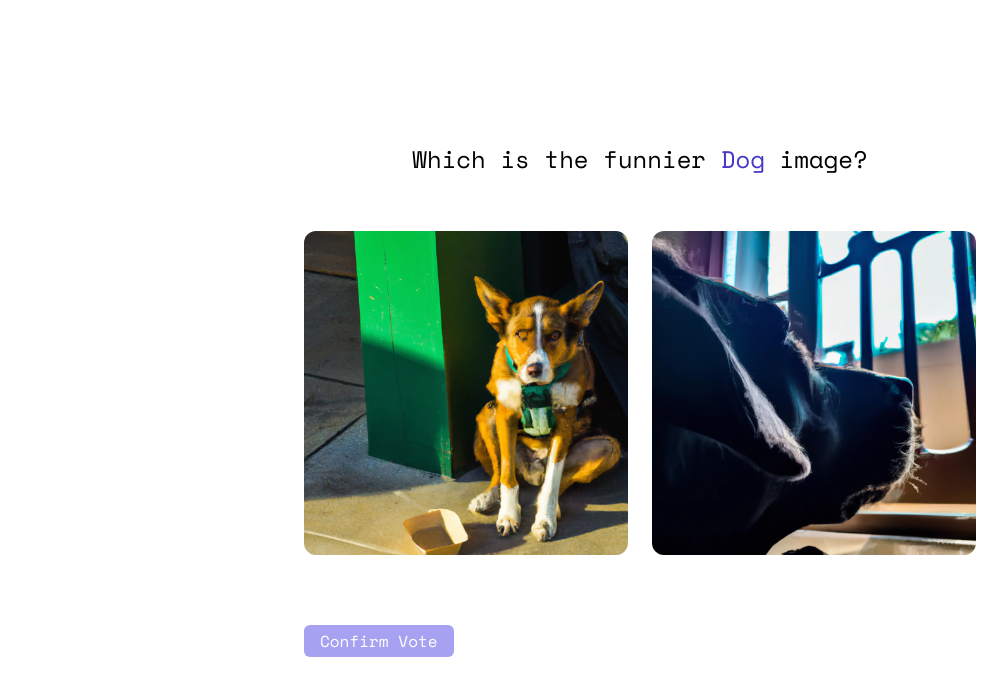
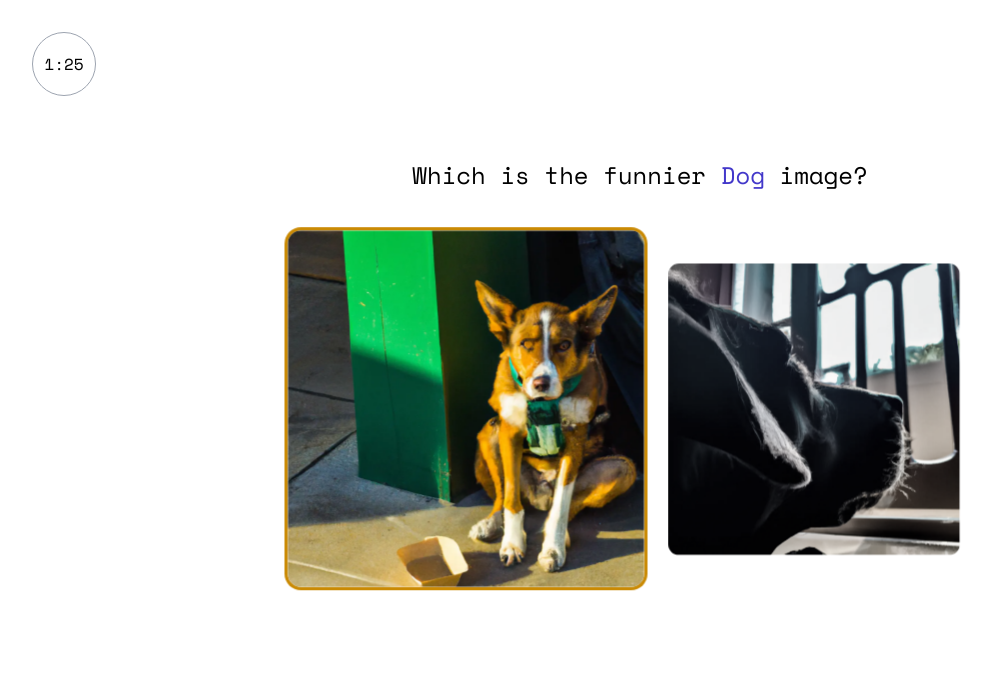
Before and after one commit to agrattan0820/artificial-unintelligence, a Next.js app in the folder client/: page /game/1 in a window 1280 px wide. Shown: the top 696 px of the page, without its empty margins (0-1007 px from the left). Built offline with nearby package versions, Linux system fonts and the light colour scheme; a web font is replaced by a local one.

Commit message:
feat: face-off and timer components

```diff
--- a/client/src/app/game/[code]/face-off.tsx
+++ b/client/src/app/game/[code]/face-off.tsx
@@ -1,6 +1,5 @@
 "use client";
 
-import Image from "next/image";
 import SadDog from "@ai/images/sad-dog.webp";
 import SadDog2 from "@ai/images/sad-dog-2.webp";
 import { motion } from "framer-motion";
@@ -8,16 +7,12 @@ import Button from "@ai/components/button";
 import { useState } from "react";
 import ImageChoice, { ImageOption } from "./image-choice";
 import Ellipsis from "@ai/components/ellipsis";
-import { cn } from "@ai/utils/cn";
-import { FiCheck } from "react-icons/fi";
 
 const FaceOff = () => {
   const [loading, setLoading] = useState(false);
   const [imageOption1, setImageOption1] = useState("");
   const [imageOption2, setImageOption2] = useState("");
   const [selectedImage, setSelectedImage] = useState<ImageOption>();
-
-  const imagesLoaded = imageOption1 && imageOption2;
 
   const onImageChoice = async () => {};
 
--- a/client/src/app/game/[code]/page.tsx
+++ b/client/src/app/game/[code]/page.tsx
@@ -1,12 +1,15 @@
 import FaceOff from "./face-off";
 import Prompt from "./prompt";
+import RoundResult from "./round-result";
+import Timer from "./timer";
 import View from "./view";
 
 export default function Game({ params }: { params: { code: string } }) {
   return (
     <main className="flex min-h-screen flex-col justify-center">
       <section className="container mx-auto px-4">
-        <FaceOff />
+        <RoundResult />
+        <Timer />
       </section>
     </main>
   );
--- /dev/null
+++ b/client/src/app/game/[code]/round-result.tsx
@@ -0,0 +1,166 @@
+"use client";
+
+import { Variants, motion } from "framer-motion";
+import Image, { StaticImageData } from "next/image";
+
+import ImageChoice from "./image-choice";
+import SadDog from "@ai/images/sad-dog.webp";
+import SadDog2 from "@ai/images/sad-dog-2.webp";
+import Button from "@ai/components/button";
+import Ellipsis from "@ai/components/ellipsis";
+import { cn } from "@ai/utils/cn";
+import { useEffect, useState } from "react";
+
+const RoundResult = () => {
+  const [imageOption1, setImageOption1] = useState("");
+  const [imageOption2, setImageOption2] = useState("");
+
+  const [showImage1, setShowImage1] = useState(false);
+  const [showImage2, setShowImage2] = useState(false);
+
+  const [showWinner, setShowWinner] = useState(false);
+
+  const bothShown = showImage1 && showImage2;
+
+  const winningImage: number = 1;
+
+  useEffect(() => {
+    if (!imageOption1) {
+      setShowImage1(false);
+    }
+    if (!imageOption2) {
+      setShowImage2(false);
+    }
+  }, [imageOption1, imageOption2]);
+
+  useEffect(() => {
+    let winnerTimeout: NodeJS.Timeout;
+    if (showImage1 && showImage2) {
+      winnerTimeout = setTimeout(() => {
+        setShowWinner(true);
+      }, 3000);
+    }
+
+    return () => {
+      clearTimeout(winnerTimeout);
+    };
+  }, [showImage1, showImage2]);
+
+  const image1Variants: Variants = {
+    hidden: {
+      opacity: 0,
+      y: -15,
+    },
+    visible: {
+      opacity: 1,
+      y: 0,
+    },
+    winner: {
+      scale: 1.1,
+      opacity: 1,
+      y: 0,
+    },
+    loser: {
+      scale: 0.75,
+      opacity: 1,
+      y: 0,
+    },
+  };
+  const image2Variants: Variants = {
+    hidden: {
+      opacity: 0,
+      y: -15,
+    },
+    visible: {
+      opacity: 1,
+      y: 0,
+      transition: {
+        delay: 0.3,
+      },
+    },
+    winner: {
+      scale: 1.1,
+      opacity: 1,
+      y: 0,
+    },
+    loser: {
+      scale: 0.9,
+      opacity: 1,
+      y: 0,
+      filter: "grayscale(75%)",
+    },
+  };
+
+  return (
+    <div className="mx-auto max-w-2xl">
+      <div className="relative mb-14">
+        <motion.h2
+          initial={{ y: 10, opacity: 0 }}
+          animate={{ y: 0, opacity: 1 }}
+          exit={{ y: 10, opacity: 0 }}
+          className="text-center text-lg md:text-2xl"
+        >
+          Which is the funnier{" "}
+          <span className="text-indigo-700 dark:text-indigo-300">Dog</span>{" "}
+          image?
+        </motion.h2>
+      </div>
+      <div className="mb-16 flex gap-6">
+        <motion.div
+          initial={false}
+          animate={
+            showWinner && winningImage === 1
+              ? "winner"
+              : showWinner && winningImage !== 1
+              ? "loser"
+              : bothShown
+              ? "visible"
+              : "hidden"
+          }
+          variants={image1Variants}
+        >
+          <Image
+            className={cn(
+              `aspect-square transform rounded-xl transition`,
+              showWinner && winningImage === 1 && "ring ring-yellow-600"
+            )}
+            src={SadDog}
+            alt="OpenAI Image"
+            onLoad={() => setShowImage1(true)}
+            width={1024}
+            height={1024}
+          />
+        </motion.div>
+        <motion.div
+          initial={false}
+          animate={
+            showWinner && winningImage === 2
+              ? "winner"
+              : showWinner && winningImage !== 2
+              ? "loser"
+              : bothShown
+              ? "visible"
+              : "hidden"
+          }
+          variants={image2Variants}
+        >
+          <button className="relative" disabled={!showImage2}>
+            <Image
+              className={cn(
+                `aspect-square transform rounded-xl transition`,
+                showWinner && winningImage === 2 && "ring ring-yellow-600"
+              )}
+              src={SadDog2}
+              alt="OpenAI Image"
+              onLoad={() => setShowImage2(true)}
+              width={1024}
+              height={1024}
+            />
+          </button>
+        </motion.div>
+      </div>
+    </div>
+  );
+};
+
+export default RoundResult;
--- /dev/null
+++ b/client/src/app/game/[code]/timer.tsx
@@ -0,0 +1,42 @@
+"use client";
+
+import { cn } from "@ai/utils/cn";
+import { useEffect, useState } from "react";
+
+const Timer = () => {
+  const [seconds, setSeconds] = useState(90);
+
+  useEffect(() => {
+    const interval = setTimeout(() => {
+      if (seconds > 0) {
+        setSeconds((prev) => prev - 1);
+      } else {
+        clearTimeout(interval);
+      }
+    }, 1000);
+
+    return () => {
+      clearTimeout(interval);
+    };
+  }, [seconds]);
+
+  const timeString = (seconds: number) => {
+    const date = new Date(0);
+    date.setSeconds(seconds);
+    const timeString = date.toISOString().slice(15, 19);
+    return timeString;
+  };
+
+  return (
+    <div
+      className={cn(
+        "fixed left-8 top-8 flex h-16 w-16 items-center justify-center rounded-full border border-gray-400 transition",
+        seconds <= 30 && "border-red-400 text-red-400"
+      )}
+    >
+      {timeString(seconds)}
+    </div>
+  );
+};
+
+export default Timer;
```
